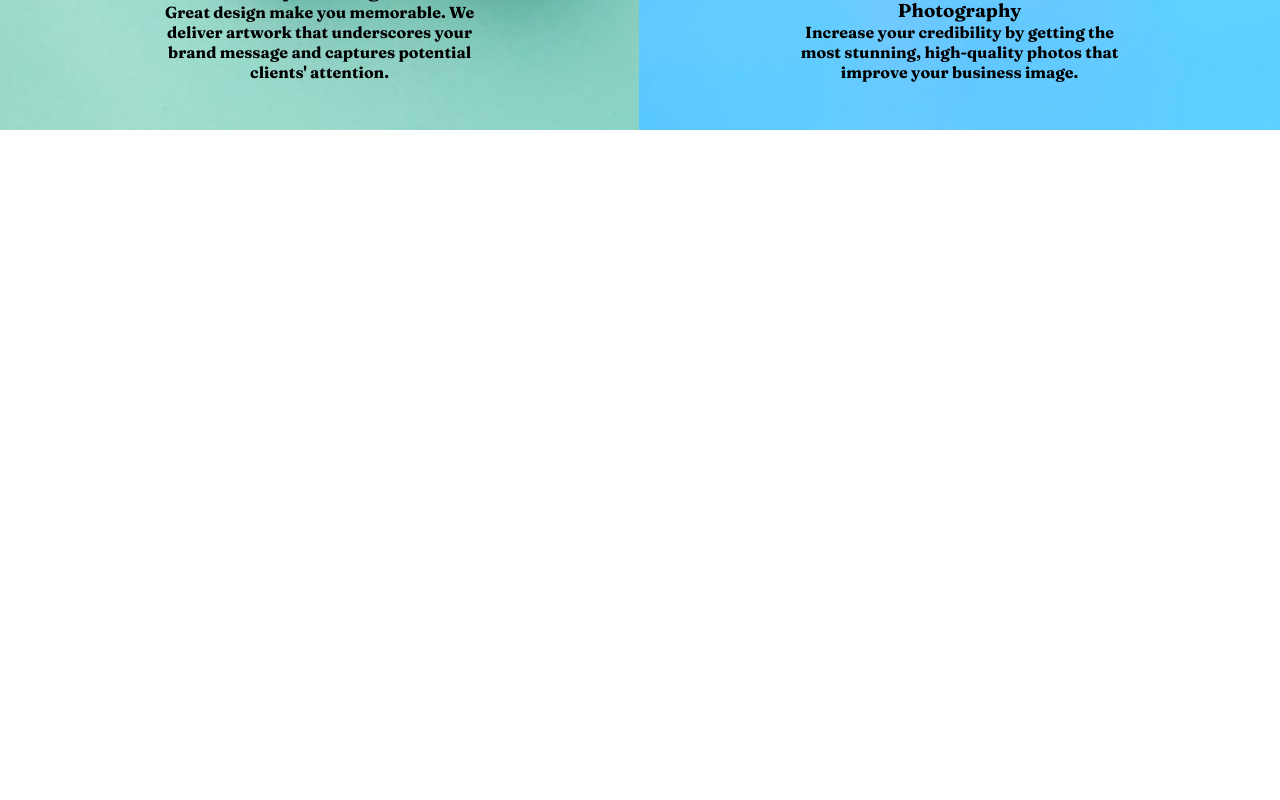
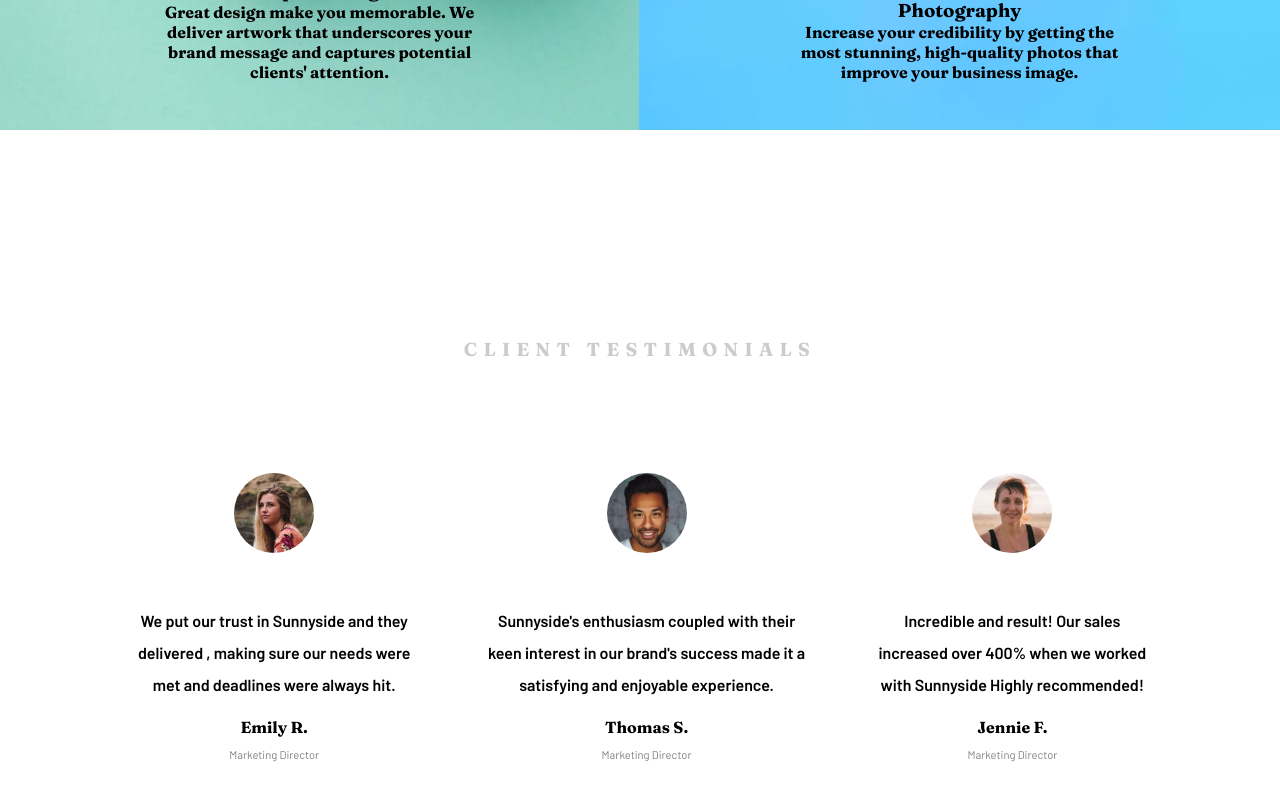
Before and after one commit to Skyz03/React--Sunny-Landing-Page, a React (Create React App) app: page / in a window 1280 px wide. Shown: the part 2154-2954 px from the top of the page. Before the commit the page ends 2284 px from the top, so only its background shows below. Built offline with nearby package versions, Linux system fonts and the light colour scheme.

Commit message:
Updates in the static testimonials

```diff
--- a/src/App.jsx
+++ b/src/App.jsx
@@ -3,6 +3,7 @@ import Nav from "./components/Nav.jsx";
 import Hero from "./components/Hero.jsx";
 import Fruits from "./components/Fruits.jsx";
 import PhotoFruit from "./components/PhotoFruit.jsx";
+import Testimonial from "./components/Testimonials.jsx";
 
 import Fruit1 from "./images/desktop/image-transform.jpg";
 import Fruit2 from "./images/desktop/image-stand-out.jpg";
@@ -30,6 +31,7 @@ function App() {
         direction="row-reverse"
       />
       <PhotoFruit />
+      <Testimonial />
     </div>
   );
 }
--- /dev/null
+++ b/src/components/Testimonials.jsx
@@ -0,0 +1,56 @@
+import React from "react";
+import Container from "@mui/material/Container";
+import card1 from "../images/image-emily.jpg";
+import card2 from "../images/image-jennie.jpg";
+import card3 from "../images/image-thomas.jpg";
+
+const Testimonials = (props) => {
+  return (
+    <Container>
+      <div className="testimonials">
+        <div className="testimonials__container">
+          <div className="testimonials__header">
+            <h3>Client Testimonials</h3>
+          </div>
+
+          <div className="testimonials__text">
+            <div className="testimonials__card">
+              <img className="testimonials__avatar" src={card1} alt="" />
+              <p className="testimonials__review">
+                We put our trust in Sunnyside and they delivered , making sure
+                our needs were met and deadlines were always hit.
+              </p>
+
+              <h4>Emily R.</h4>
+              <p className="testimonials__pos">Marketing Director</p>
+            </div>
+
+            <div className="testimonials__card">
+              <img className="testimonials__avatar" src={card3} alt="" />
+              <p className="testimonials__review">
+                Sunnyside's enthusiasm coupled with their keen interest in our
+                brand's success made it a satisfying and enjoyable experience.
+              </p>
+
+              <h4>Thomas S.</h4>
+              <p className="testimonials__pos">Marketing Director</p>
+            </div>
+
+            <div className="testimonials__card">
+              <img className="testimonials__avatar" src={card2} alt="" />
+              <p className="testimonials__review">
+                Incredible and result! Our sales increased over 400% when we
+                worked with Sunnyside Highly recommended!
+              </p>
+
+              <h4>Jennie F.</h4>
+              <p className="testimonials__pos">Marketing Director</p>
+            </div>
+          </div>
+        </div>
+      </div>
+    </Container>
+  );
+};
+
+export default Testimonials;
--- a/src/index.scss
+++ b/src/index.scss
@@ -132,3 +132,48 @@ ul {
     padding: 0 10rem 3rem;
   }
 }
+
+// Testimonials
+
+.testimonials {
+  padding: 8rem 2rem;
+
+  &__header {
+    font-size: 1rem;
+    text-align: center;
+    padding: 5rem 0;
+    color: #ccc;
+    text-transform: uppercase;
+    letter-spacing: 0.4em;
+  }
+
+  &__text {
+    display: flex;
+    text-align: center;
+  }
+
+  &__card {
+    margin: 0 2em;
+  }
+
+  &__avatar {
+    border-radius: 50%;
+    width: 80px;
+    height: 80px;
+    margin: 2em;
+  }
+
+  &__review {
+    font-family: "Barlow", sans-serif;
+    padding: 1em 0;
+    line-height: 2;
+    font-weight: 600;
+  }
+
+  &__pos {
+    font-size: 0.7rem;
+    font-family: "Barlow", sans-serif;
+    color: gray;
+    padding: 1em;
+  }
+}
```
